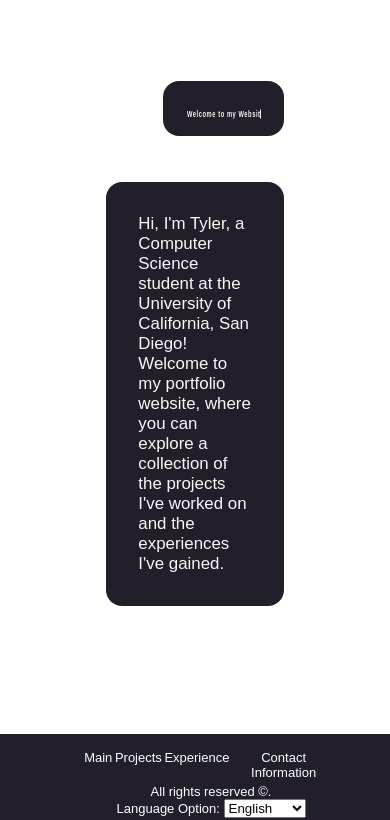
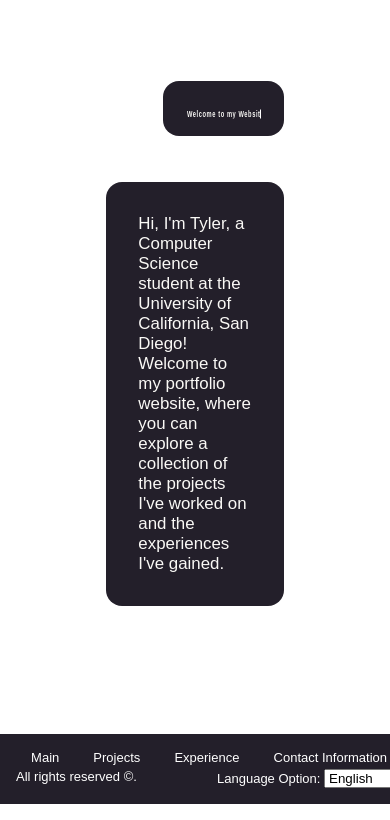
Before and after one commit to tylercooksrice/portfolio, a plain HTML site: page src/index.html in a window 390 px wide. Shown: the part 290-1110 px from the top of the page. Drawn offline with Linux system fonts and the light colour scheme; a web font is replaced by a local one.

Commit message:
Update universal.css

```diff
--- a/src/assets/styles/universal.css
+++ b/src/assets/styles/universal.css
@@ -104,24 +104,19 @@ footer form {
 		margin: 0%;
 		padding: 0%;
 		display: flex;
-		width: 100%;
     	flex-direction: column;
-		overflow-x: hidden;
 	}
 
         footer {
-    width: 100vw; /* Ensure full width */
-    max-width: 100%; /* Prevent overflow */
-    position: relative; /* Keep it within the document flow */
-    left: 0; /* Align it to the left */
-    background: hsl(260, 20%, 10%, 0.95);
-    color: var(--primary-universal-color);
+	bottom: 0;
+	margin-top: auto;
+	position: static;
+	width: 100vw;
+	color: var(--primary-universal-color);
+	background: hsl(260 20% 10% / 0.95);
     padding: 1rem;
-    display: flex;
-    flex-direction: column;
-    align-items: center;
+	flex-wrap: nowrap;
 }
-
 
 
 	footer nav {
```
